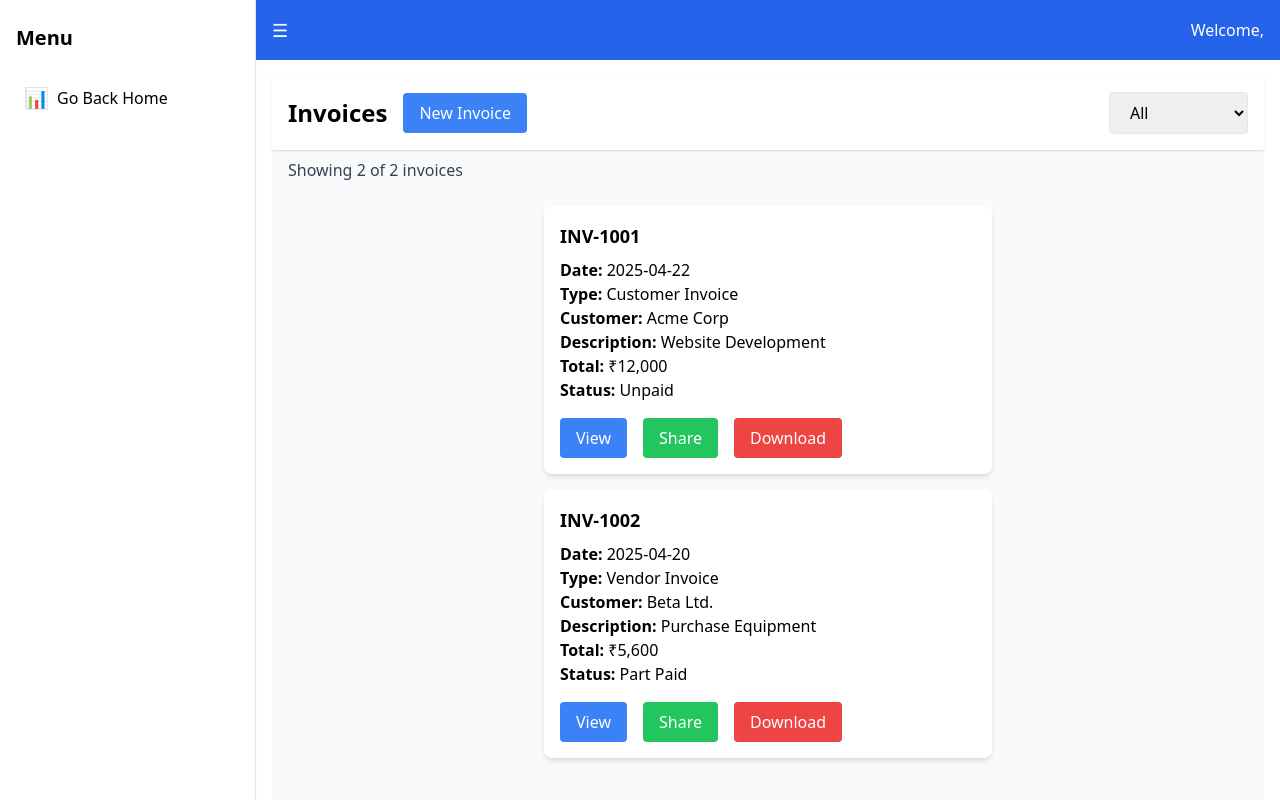
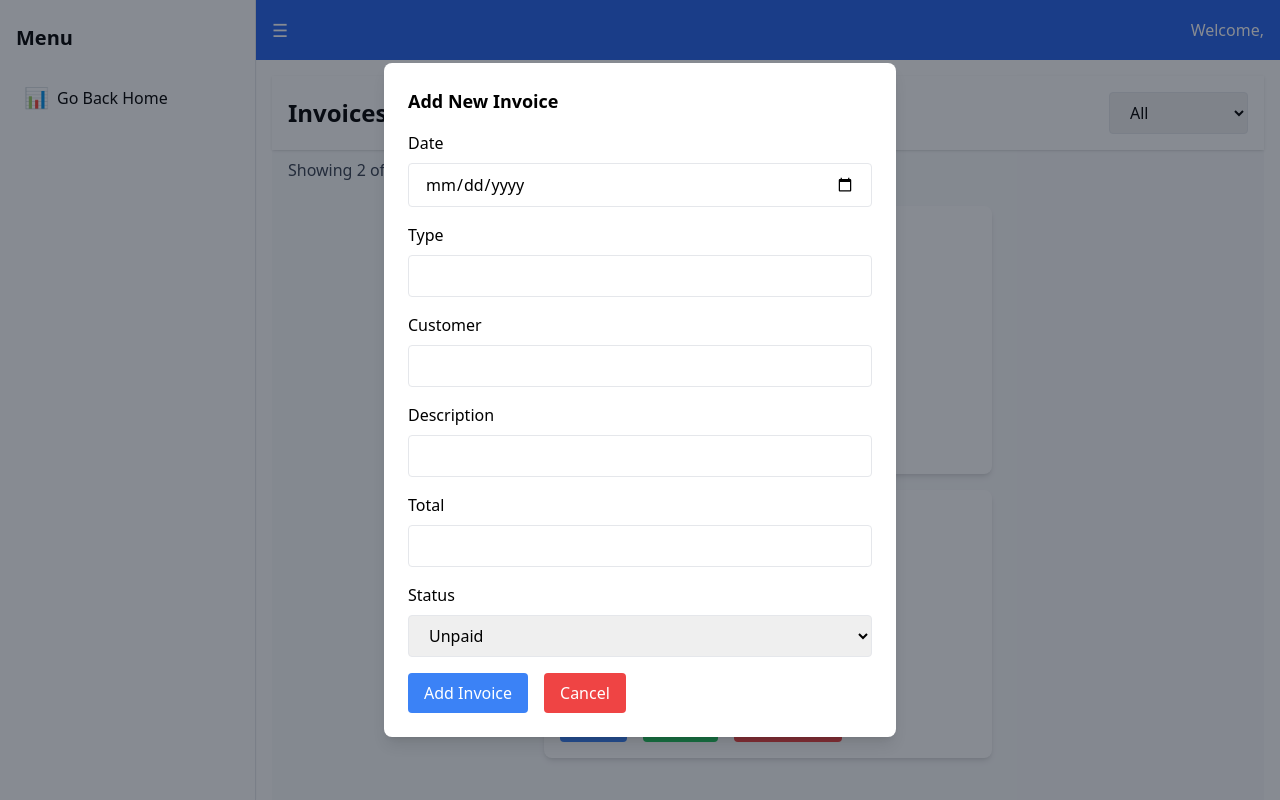
Before and after one commit to pooja12-dev/electronics-management, a React (Create React App) app: page /dashboard/1/invoices in a window 1280 px wide. Both pictures are taken after a click on the button "New Invoice". Built offline with nearby package versions, Linux system fonts and the light colour scheme.

Commit message:
added functionality to invoice page

```diff
--- a/src/pages/AdminPages/invoices.jsx
+++ b/src/pages/AdminPages/invoices.jsx
@@ -1,9 +1,9 @@
 import React, { useState, useRef } from "react";
-import ReactDOM from "react-dom";
 import html2canvas from "html2canvas";
 import jsPDF from "jspdf";
 
 const Invoices = () => {
+  console.log("Invoices component rendered");
   const [invoices, setInvoices] = useState([
     {
       ref: "INV-1001",
@@ -28,10 +28,11 @@ const Invoices = () => {
   const [filter, setFilter] = useState("all");
   const [showForm, setShowForm] = useState(false);
   const [showSharePortal, setShowSharePortal] = useState(false);
-  const invoiceRef = useRef();
+  const [showViewPortal, setShowViewPortal] = useState(false); // Control the visibility of the view modal
+  const invoiceRefs = useRef([]); // An array of refs for each invoice
 
-  const handleDownloadPDF = (invoice) => {
-    const invoiceElement = invoiceRef.current;
+  const handleDownloadPDF = (invoiceIndex) => {
+    const invoiceElement = invoiceRefs.current[invoiceIndex]; // Use the specific invoice ref
 
     html2canvas(invoiceElement, { scale: 2 })
       .then((canvas) => {
@@ -41,15 +42,23 @@ const Invoices = () => {
         const pdfHeight = (canvas.height * pdfWidth) / canvas.width;
 
         pdf.addImage(imgData, "PNG", 0, 0, pdfWidth, pdfHeight);
-        pdf.save(`${invoice.ref}_invoice.pdf`);
+        pdf.save(`${invoices[invoiceIndex].ref}_invoice.pdf`);
       })
       .catch((error) => {
         console.error("Error generating PDF", error);
       });
   };
 
-  const handleShare = () => {
+  const handleShare = (invoice) => {
+    setSelectedInvoice(invoice); // Set selected invoice before showing the modal
+    console.log("Selected Invoice for View:", invoice);
     setShowSharePortal(true);
+  };
+
+  const handleCopyLink = () => {
+    const invoiceLink = `https://example.com/invoice/${selectedInvoice.ref}`;
+    navigator.clipboard.writeText(invoiceLink);
+    alert("Link copied to clipboard!");
   };
 
   const handleAddInvoice = (event) => {
@@ -117,10 +126,11 @@ const Invoices = () => {
 
       {/* Invoice List */}
       <div className="flex-1 flex flex-col items-center py-4 px-2">
-        {filteredInvoices.map((invoice) => (
+        {filteredInvoices.map((invoice, index) => (
           <div
             key={invoice.ref}
             className="w-full max-w-md bg-white shadow-md rounded-lg mb-4 p-4"
+            ref={(el) => (invoiceRefs.current[index] = el)} // Set ref for each invoice element
           >
             <div>
               <h2 className="text-lg font-bold mb-2">{invoice.ref}</h2>
@@ -145,19 +155,24 @@ const Invoices = () => {
             </div>
             <div className="flex gap-4 mt-4">
               <button
-                onClick={() => setSelectedInvoice(invoice)}
+                onClick={() => {
+                  setSelectedInvoice(invoice); // Set selected invoice
+                  setShowViewPortal(true); // Show view modal
+                  console.log("View clicked");
+                }}
                 className="px-4 py-2 bg-blue-500 text-white rounded hover:bg-blue-600"
               >
                 View
               </button>
+
               <button
-                onClick={handleShare}
+                onClick={() => handleShare(invoice)} // Pass the invoice to handleShare
                 className="px-4 py-2 bg-green-500 text-white rounded hover:bg-green-600"
               >
                 Share
               </button>
               <button
-                onClick={() => handleDownloadPDF(invoice)}
+                onClick={() => handleDownloadPDF(index)} // Pass the invoice index to download PDF
                 className="px-4 py-2 bg-red-500 text-white rounded hover:bg-red-600"
               >
                 Download
@@ -167,8 +182,138 @@ const Invoices = () => {
         ))}
       </div>
 
+      {/* Modal for Adding New Invoice */}
+      {showForm && (
+        <div className="fixed inset-0 bg-gray-900 bg-opacity-50 flex items-center justify-center z-20">
+          <div className="bg-white rounded-lg shadow-lg max-w-lg w-full p-6">
+            <h2 className="text-lg font-bold mb-4">Add New Invoice</h2>
+            <form onSubmit={handleAddInvoice}>
+              <div className="mb-4">
+                <label className="block mb-2" htmlFor="date">
+                  Date
+                </label>
+                <input
+                  type="date"
+                  id="date"
+                  name="date"
+                  required
+                  className="w-full px-4 py-2 border rounded"
+                />
+              </div>
+              <div className="mb-4">
+                <label className="block mb-2" htmlFor="type">
+                  Type
+                </label>
+                <input
+                  type="text"
+                  id="type"
+                  name="type"
+                  required
+                  className="w-full px-4 py-2 border rounded"
+                />
+              </div>
+              <div className="mb-4">
+                <label className="block mb-2" htmlFor="customer">
+                  Customer
+                </label>
+                <input
+                  type="text"
+                  id="customer"
+                  name="customer"
+                  required
+                  className="w-full px-4 py-2 border rounded"
+                />
+              </div>
+              <div className="mb-4">
+                <label className="block mb-2" htmlFor="description">
+                  Description
+                </label>
+                <input
+                  type="text"
+                  id="description"
+                  name="description"
+                  required
+                  className="w-full px-4 py-2 border rounded"
+                />
+              </div>
+              <div className="mb-4">
+                <label className="block mb-2" htmlFor="total">
+                  Total
+                </label>
+                <input
+                  type="text"
+                  id="total"
+                  name="total"
+                  required
+                  className="w-full px-4 py-2 border rounded"
+                />
+              </div>
+              <div className="mb-4">
+                <label className="block mb-2" htmlFor="status">
+                  Status
+                </label>
+                <select
+                  id="status"
+                  name="status"
+                  required
+                  className="w-full px-4 py-2 border rounded"
+                >
+                  <option value="Unpaid">Unpaid</option>
+                  <option value="Part Paid">Part Paid</option>
+                  <option value="Paid">Paid</option>
+                </select>
+              </div>
+              <div className="flex gap-4">
+                <button
+                  type="submit"
+                  className="px-4 py-2 bg-blue-500 text-white rounded hover:bg-blue-600"
+                >
+                  Add Invoice
+                </button>
+                <button
+                  onClick={() => setShowForm(false)}
+                  className="px-4 py-2 bg-red-500 text-white rounded hover:bg-red-600"
+                >
+                  Cancel
+                </button>
+              </div>
+            </form>
+          </div>
+        </div>
+      )}
+
+      {/* Modal for Sharing Invoice */}
+      {showSharePortal && selectedInvoice && (
+        <div className="fixed inset-0 bg-gray-900 bg-opacity-50 flex items-center justify-center z-20">
+          <div className="bg-white rounded-lg shadow-lg max-w-md w-full p-6">
+            <h2 className="text-lg font-bold mb-4">Share Invoice</h2>
+            <p>Copy the link below to share the invoice:</p>
+            <input
+              type="text"
+              readOnly
+              value={`https://example.com/invoice/${selectedInvoice.ref}`}
+              className="w-full px-4 py-2 border rounded mt-2"
+            />
+            <div className="flex gap-4 mt-4">
+              <button
+                onClick={() => setShowSharePortal(false)}
+                className="px-4 py-2 bg-red-500 text-white rounded hover:bg-red-600"
+              >
+                Close
+              </button>
+              <button
+                onClick={handleCopyLink}
+                className="px-4 py-2 bg-green-500 text-white rounded hover:bg-green-600"
+              >
+                Copy Link
+              </button>
+            </div>
+          </div>
+        </div>
+      )}
+
       {/* Modal for Viewing Invoice */}
-      {selectedInvoice && (
+      {showViewPortal && selectedInvoice && (
         <div className="fixed inset-0 bg-gray-900 bg-opacity-50 flex items-center justify-center z-20">
           <div className="bg-white rounded-lg shadow-lg max-w-lg w-full p-6">
             <h2 className="text-lg font-bold mb-4">{selectedInvoice.ref}</h2>
@@ -191,7 +336,11 @@ const Invoices = () => {
               <b>Status:</b> {selectedInvoice.status}
             </p>
             <button
-              onClick={() => setSelectedInvoice(null)}
+              onClick={() => {
+                setSelectedInvoice(null); // Reset selected invoice
+                setShowViewPortal(false); // Close view modal
+                console.log("View modal closed");
+              }}
               className="mt-4 px-4 py-2 bg-red-500 text-white rounded hover:bg-red-600"
             >
               Close
@@ -199,43 +348,6 @@ const Invoices = () => {
           </div>
         </div>
       )}
-
-      {/* Portal for Sharing Invoice */}
-      {showSharePortal &&
-        ReactDOM.createPortal(
-          <div className="fixed inset-0 bg-gray-900 bg-opacity-50 flex items-center justify-center z-20">
-            <div className="bg-white rounded-lg shadow-lg max-w-md w-full p-6">
-              <h2 className="text-lg font-bold mb-4">Share Invoice</h2>
-              <p>Copy the link below to share the invoice:</p>
-              <input
-                type="text"
-                readOnly
-                value="https://example.com/invoice/{selectedInvoice?.ref}"
-                className="w-full px-4 py-2 border rounded mt-2"
-              />
-              <div className="flex gap-4 mt-4">
-                <button
-                  onClick={() => setShowSharePortal(false)}
-                  className="px-4 py-2 bg-red-500 text-white rounded hover:bg-red-600"
-                >
-                  Close
-                </button>
-                <button
-                  onClick={() => {
-                    navigator.clipboard.writeText(
-                      `https://example.com/invoice/${selectedInvoice?.ref}`
-                    );
-                    alert("Link copied to clipboard!");
-                  }}
-                  className="px-4 py-2 bg-green-500 text-white rounded hover:bg-green-600"
-                >
-                  Copy Link
-                </button>
-              </div>
-            </div>
-          </div>,
-          document.body
-        )}
     </div>
   );
 };
```
